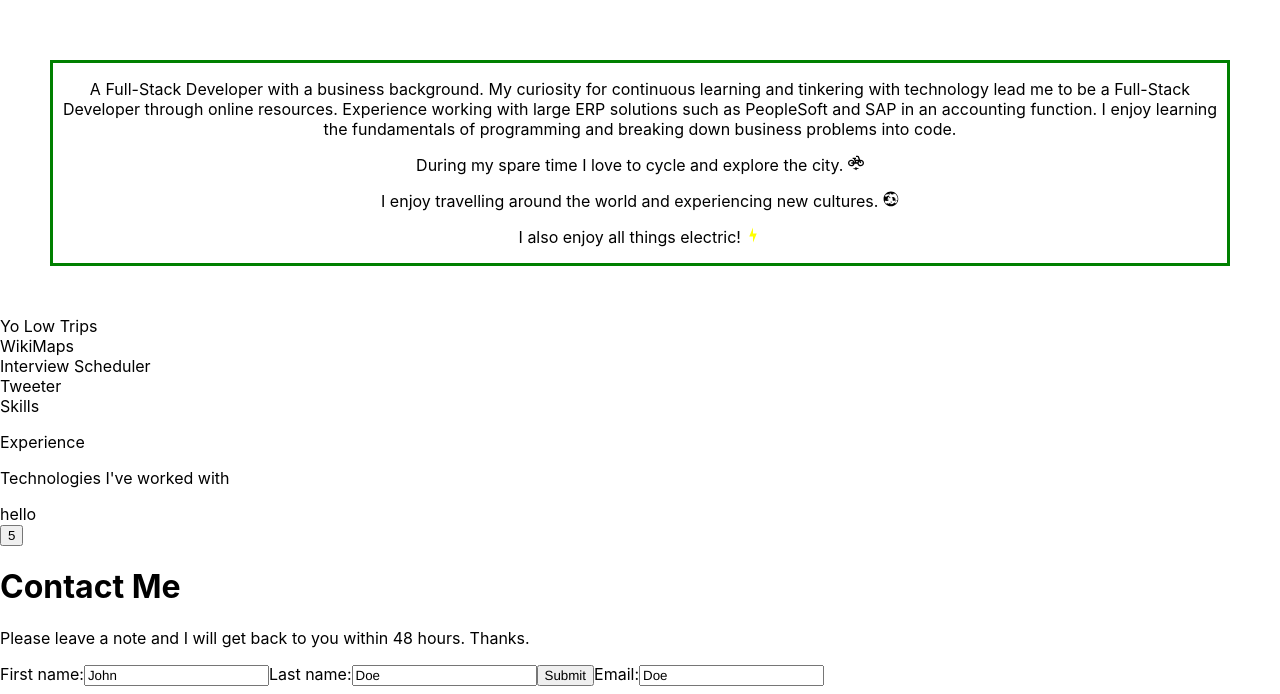
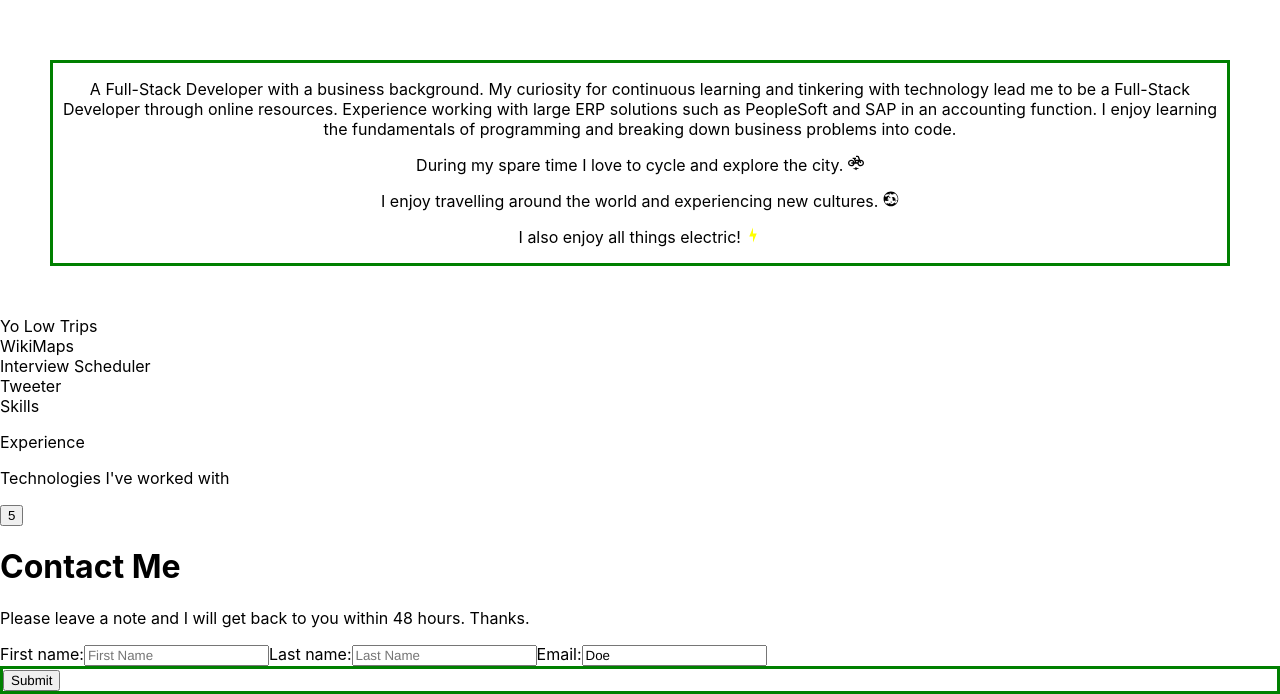
Before and after one commit to Charlesdigital/Portfolio_1, a React (Create React App) app: page / in a window 1280 px wide. Shown: the part 470-1164 px from the top of the page. Built offline with nearby package versions, Linux system fonts and the light colour scheme.

Commit message:
add form box

```diff
--- a/src/App.js
+++ b/src/App.js
@@ -4,7 +4,7 @@ import './App.scss';
 import Navbar from "./components/Navbar/navbar.jsx";
 import Emails from "./components/emails.jsx";
 import Projects from "./components/projects.jsx";
-import Form from "./components/contactform.jsx";
+import Form from "./components/Contactform/contactform.jsx";
 import About from "./components/About/About.jsx";
 import Skills from "./components/Skills.jsx";
 
--- /dev/null
+++ b/src/components/Contactform/Contactform.css
@@ -0,0 +1,3 @@
+.box {
+    border: 3px solid green;
+}
--- a/src/components/contactform.jsx
+++ b/src/components/Contactform/contactform.jsx
@@ -1,3 +1,5 @@
+import "./Contactform.css";
+
 
 function contactform() {
   return (
@@ -6,15 +8,17 @@ function contactform() {
 <h1>Contact Me </h1>
 <p> Please leave a note and I will get back to you within 48 hours. Thanks.</p>
 <label for="fname">First name:</label>
-<input type="text" id="fname" name="fname" value="John"></input>
+<input type="text" id="fname" name="fname" placeholder="First Name" ></input>
 
-<label for="fname">Last name:</label>
-<input type="text" id="lname" name="lname" value="Doe"></input>
-<input type="submit" value="Submit"></input>
+<label for="fname" placeholder="Last Name">Last name:</label>
+<input type="text" id="lname" name="lname" placeholder="Last Name" ></input>
 
 <label for="fname">Email:</label>
 <input type="text" id="lname" name="lname" value="Doe"></input>
+<form className="box">
+<input type="submit" value="Submit"></input>
 
+</form>
     </div>
   )
 }
--- a/src/components/emails.jsx
+++ b/src/components/emails.jsx
@@ -4,7 +4,14 @@ function Emails(props) {
 // const { name, email } = props;
   return (
     <div>
-    hello
+    <form action="">
+      {/* <div>
+        <p>Contact</p>
+        <p> Please submit the form below and I will get back to within 48 hours</p>
+        <input type="text" placeholder="Name" name="name"/>
+        <input type="email" type="text" placeholder="Name" name="email"/>
+        </div> */}
+    </form>
     </div>
 
 
```
